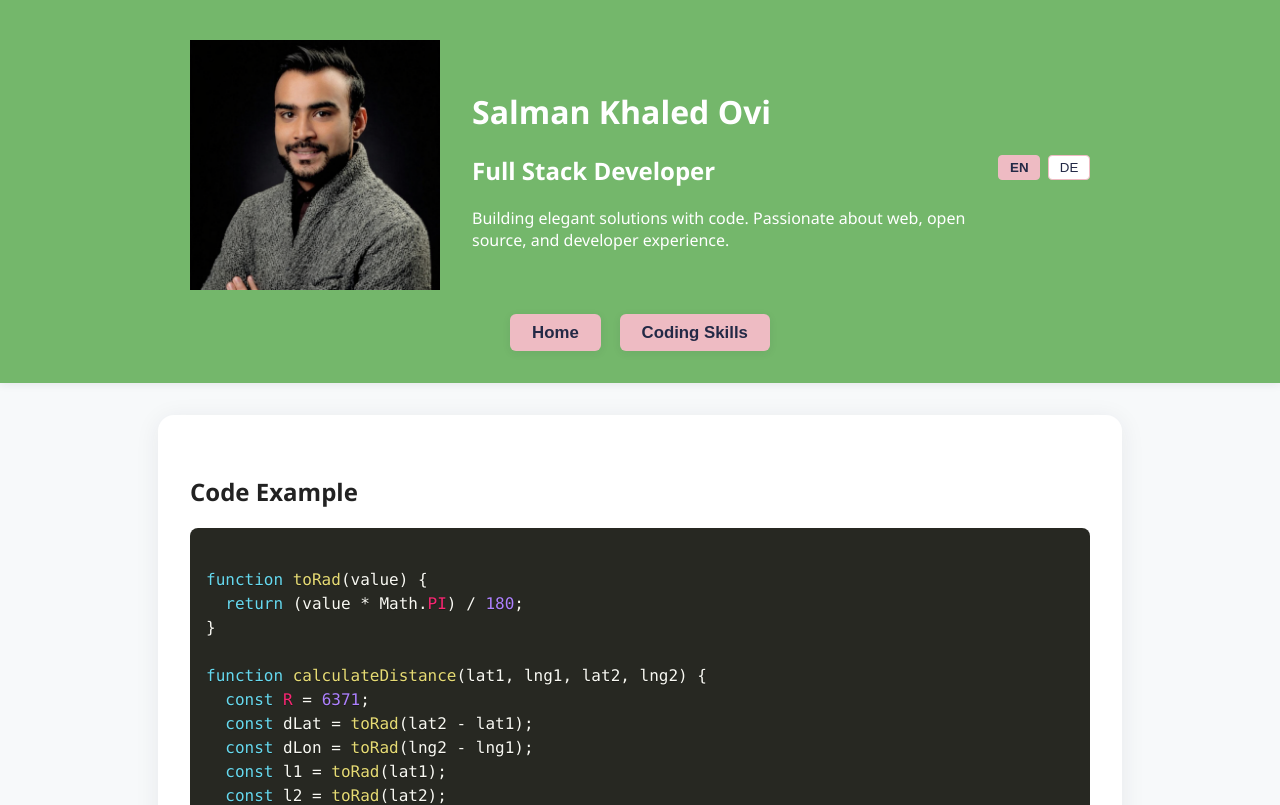
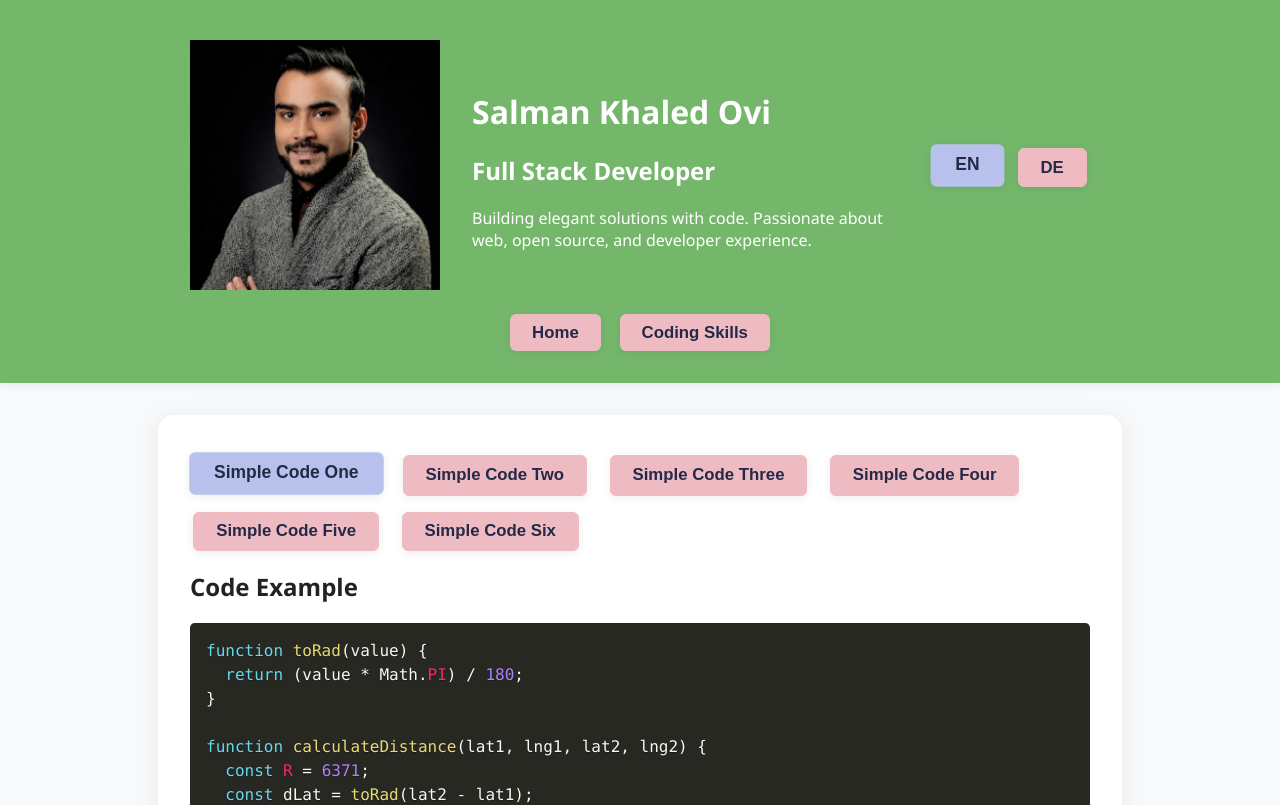
Before and after one commit to salkha/portfolio, a React (Create React App) app: page /coding-skills in a window 1280 px wide. Shown: the top 805 px of the page. Built offline with nearby package versions, Linux system fonts and the light colour scheme.

Commit message:
chages made

```diff
--- a/src/App.js
+++ b/src/App.js
@@ -1,3 +1,4 @@
+// App.js - Main application component, handles routing and language state
 import './index.css';
 import Header from './components/Header';
 import About from './components/About';
@@ -5,21 +6,22 @@ import Skills from './components/Skills';
 import Projects from './components/Projects';
 import Contact from './components/Contact';
 import Footer from './components/Footer';
+import CodingPagination from './components/CodingPagination';
 import Code from './components/Code';
 import React, { useState } from 'react';
-
 import { Routes, Route } from 'react-router-dom';
 
+// Main App function, sets up routes and language switching
 function App() {
   const [lang, setLang] = useState('en');
 
   return (
     <>
+      {/* Header component with language switch */}
       <Header lang={lang} setLang={setLang} />
 
       <main className="container">
         <Routes>
-
           {/* Home Page */}
           <Route
             path="/"
@@ -33,15 +35,21 @@ function App() {
             }
           />
 
-          {/* New Page */}
+          {/* Coding Skills Page */}
           <Route
             path="/coding-skills"
-            element={<Code lang={lang}/>}
+            element={
+              <>
+                {/* CodingPagination and Code components */}
+                <CodingPagination />
+                <Code lang={lang} />
+              </>
+            }
           />
-
         </Routes>
       </main>
 
+      {/* Footer component */}
       <Footer lang={lang} />
     </>
   );
--- a/src/components/About.js
+++ b/src/components/About.js
@@ -2,7 +2,8 @@ import React from 'react';
 import translations from '../localization';
 
 function About({ lang }) {
-  const t = translations[lang];
+  const t = translations[lang] || translations['en']; // fallback to English
+
   return (
     <section className="about">
       <h3>{lang === 'en' ? 'About Me' : 'Über mich'}</h3>
--- a/src/components/Code.js
+++ b/src/components/Code.js
@@ -1,52 +1,37 @@
-import { useEffect } from "react";
+import { useEffect, useState } from "react";
 import Prism from "prismjs";
 import "prismjs/themes/prism-okaidia.css";
 import "prismjs/components/prism-javascript";
+import sampleCodes from "./sampleCodes";
 import translations from '../localization';
 
 export default function Code({ lang }) {
+  const codeList = Object.entries(sampleCodes).map(([key, value]) => ({ key, ...value }));
+  const [activeIdx, setActiveIdx] = useState(0);
+
   useEffect(() => {
     Prism.highlightAll();
-  }, []);
+  }, [activeIdx]);
 
-  const sampleCode = `
-function toRad(value) {
-  return (value * Math.PI) / 180;
-}
-
-function calculateDistance(lat1, lng1, lat2, lng2) {
-  const R = 6371;
-  const dLat = toRad(lat2 - lat1);
-  const dLon = toRad(lng2 - lng1);
-  const l1 = toRad(lat1);
-  const l2 = toRad(lat2);
-
-  const a =
-    Math.sin(dLat / 2) * Math.sin(dLat / 2) +
-    Math.sin(dLon / 2) * Math.sin(dLon / 2) * Math.cos(l1) * Math.cos(l2);
-  const c = 2 * Math.atan2(Math.sqrt(a), Math.sqrt(1 - a));
-  const d = R * c;
-  return d;
-}
-
-export function sortPlacesByDistance(places, lat, lon) {
-  const sortedPlaces = [...places];
-  sortedPlaces.sort((a, b) => {
-    const distanceA = calculateDistance(lat, lon, a.lat, a.lon);
-    const distanceB = calculateDistance(lat, lon, b.lat, b.lon);
-    return distanceA - distanceB;
-  });
-  return sortedPlaces;
-}
-
-`;
+  const t = translations[lang] || translations['en'];
 
   return (
     <section>
-      <h2 >{lang === 'en' ? 'Code Example' : 'Code-Beispiel'}</h2>
-      <pre style={{ maxHeight: "300px", overflow: "auto", borderRadius: "8px" }}>
+      <div className="code-btn-group">
+        {codeList.map((item, idx) => (
+          <button
+            key={item.id}
+            className={`main-btn code-btn${activeIdx === idx ? ' active' : ''}`}
+            onClick={() => setActiveIdx(idx)}
+          >
+            {item.name}
+          </button>
+        ))}
+      </div>
+      <h2>{t.codeHeading}</h2>
+      <pre className="code-block">
         <code className="language-javascript">
-          {sampleCode}
+          {codeList[activeIdx].code}
         </code>
       </pre>
     </section>
--- /dev/null
+++ b/src/components/CodingPagination.js
@@ -0,0 +1,19 @@
+import React from 'react';
+
+function CodingPagination({ total, current, onChange }) {
+  return (
+    <div className="coding-pagination">
+      {Array.from({ length: total }).map((_, idx) => (
+        <button
+          key={idx}
+          className={idx === current ? 'active' : ''}
+          onClick={() => onChange(idx)}
+        >
+          {idx + 1}
+        </button>
+      ))}
+    </div>
+  );
+}
+
+export default CodingPagination;
--- a/src/components/Footer.js
+++ b/src/components/Footer.js
@@ -5,9 +5,7 @@ function Footer({ lang }) {
   const t = translations[lang];
   return (
     <footer className="footer">
-      <div className="container">
-        {t.footer}
-      </div>
+      <p>{t.footerText}</p>
     </footer>
   );
 }
--- a/src/components/Header.js
+++ b/src/components/Header.js
@@ -17,32 +17,14 @@ function Header({ lang, setLang }) {
           <h2>{t.header.title}</h2>
           <p className="subtitle">{t.header.subtitle}</p>
         </div>
-        <div style={{ marginLeft: 'auto', display: 'flex', gap: '0.5rem', alignItems: 'center' }}>
+        <div className="lang-btn-group">
           <button
+            className={`main-btn lang-btn${lang === 'en' ? ' active' : ''}`}
             onClick={() => setLang('en')}
-            style={{
-              background: lang === 'en' ? '#eebbc3' : '#fff',
-              color: lang === 'en' ? '#232946' : '#232946',
-              border: '1px solid #eebbc3',
-              borderRadius: '4px',
-              padding: '0.3em 0.8em',
-              cursor: 'pointer',
-              fontWeight: lang === 'en' ? 'bold' : 'normal',
-              transition: 'background 0.2s',
-            }}
           >EN</button>
           <button
+            className={`main-btn lang-btn${lang === 'de' ? ' active' : ''}`}
             onClick={() => setLang('de')}
-            style={{
-              background: lang === 'de' ? '#eebbc3' : '#fff',
-              color: lang === 'de' ? '#232946' : '#232946',
-              border: '1px solid #eebbc3',
-              borderRadius: '4px',
-              padding: '0.3em 0.8em',
-              cursor: 'pointer',
-              fontWeight: lang === 'de' ? 'bold' : 'normal',
-              transition: 'background 0.2s',
-            }}
           >DE</button>
         </div>
       </div>
--- a/src/components/Projects.js
+++ b/src/components/Projects.js
@@ -1,4 +1,3 @@
-import React from 'react';
 import translations from '../localization';
 
 function Projects({ lang }) {
@@ -6,12 +5,11 @@ function Projects({ lang }) {
   return (
     <section className="projects">
       <h3>{lang === 'en' ? 'Projects' : 'Projekte'}</h3>
-      {t.projects.map((project, idx) => (
-        <div className="project" key={idx}>
-          <h4>{project.title}</h4>
-          <p>{project.description}</p>
-        </div>
-      ))}
+      <ul className="projects-list">
+        {t.projects.map((project, idx) => (
+          <li key={idx}>{project.title}</li>
+        ))}
+      </ul>
     </section>
   );
 }
--- /dev/null
+++ b/src/components/sampleCodes.js
@@ -0,0 +1,76 @@
+const sampleCodes = {
+  simpleCodeOne: {
+    name: "Simple Code One",
+    id: "code1",
+    code: `function toRad(value) {
+  return (value * Math.PI) / 180;
+}
+
+function calculateDistance(lat1, lng1, lat2, lng2) {
+  const R = 6371;
+  const dLat = toRad(lat2 - lat1);
+  const dLon = toRad(lng2 - lng1);
+  const l1 = toRad(lat1);
+  const l2 = toRad(lat2);
+
+  const a =
+    Math.sin(dLat / 2) * Math.sin(dLat / 2) +
+    Math.sin(dLon / 2) * Math.sin(dLon / 2) * Math.cos(l1) * Math.cos(l2);
+  const c = 2 * Math.atan2(Math.sqrt(a), Math.sqrt(1 - a));
+  const d = R * c;
+  return d;
+}
+
+export function sortPlacesByDistance(places, lat, lon) {
+  const sortedPlaces = [...places];
+  sortedPlaces.sort((a, b) => {
+    const distanceA = calculateDistance(lat, lon, a.lat, a.lon);
+    const distanceB = calculateDistance(lat, lon, b.lat, b.lon);
+    return distanceA - distanceB;
+  });
+  return sortedPlaces;
+}`
+  },
+  simpleCodeTwo: {
+    name: "Simple Code Two",
+    id: "code2",
+    code: `function add(a, b) {
+  return a + b;
+}
+console.log(add(2, 3));`
+  },
+  simpleCodeThree: {
+    name: "Simple Code Three",
+    id: "code3",
+    code: `function isEven(n) {
+  return n % 2 === 0;
+}
+console.log(isEven(4)); // true`
+  },
+  simpleCodeFour: {
+    name: "Simple Code Four",
+    id: "code4",
+    code: `function reverseString(str) {
+  return str.split('').reverse().join('');
+}
+console.log(reverseString('hello'));`
+  },
+  simpleCodeFive: {
+    name: "Simple Code Five",
+    id: "code5",
+    code: `function factorial(n) {
+  if (n <= 1) return 1;
+  return n * factorial(n - 1);
+}
+console.log(factorial(5));`
+  },
+  simpleCodeSix: {
+    name: "Simple Code Six",
+    id: "code6",
+    code: `const arr = [1, 2, 3, 4, 5];
+const sum = arr.reduce((acc, val) => acc + val, 0);
+console.log(sum);`
+  }
+};
+
+export default sampleCodes;
--- a/src/index.css
+++ b/src/index.css
@@ -1,3 +1,77 @@
+/* Unified button styles */
+.main-btn {
+  background: #eebbc3;
+  color: #232946;
+  border: 1px solid #eebbc3;
+  border-radius: 6px;
+  padding: 0.5em 1.3em;
+  font-size: 1.05rem;
+  font-weight: 600;
+  cursor: pointer;
+  box-shadow: 0 2px 8px rgba(35,41,70,0.08);
+  transition: background 0.2s, transform 0.2s, border 0.2s;
+  margin: 0 0.2em;
+}
+.main-btn.active,
+.main-btn:focus,
+.main-btn:hover {
+  background: #b8c1ec;
+  color: #232946;
+  border: 2px solid #b8c1ec;
+  outline: none;
+  transform: translateY(-2px) scale(1.04);
+}
+
+.lang-btn-group {
+  margin-left: auto;
+  display: flex;
+  gap: 0.5rem;
+  align-items: center;
+}
+
+.code-btn-group {
+  display: flex;
+  gap: 1rem;
+  margin-bottom: 1rem;
+  flex-wrap: wrap;
+}
+
+.code-block {
+  max-height: 300px;
+  overflow: auto;
+  border-radius: 8px;
+  background: #232946;
+  color: #fff;
+  padding: 1em;
+  font-size: 1rem;
+}
+
+@media (max-width: 900px) {
+  .code-btn-group {
+    gap: 0.7rem;
+    margin-bottom: 1rem;
+  }
+  .main-btn {
+    font-size: 0.95rem;
+    padding: 0.45em 1em;
+  }
+}
+
+@media (max-width: 600px) {
+  .code-btn-group {
+    flex-direction: column;
+    gap: 0.5rem;
+    margin-bottom: 0.7rem;
+    align-items: center;
+  }
+  .main-btn {
+    width: 90vw;
+    max-width: 320px;
+    font-size: 0.95rem;
+    padding: 0.5em 0.5em;
+    border-radius: 8px;
+  }
+}
 body {
   font-family: 'Segoe UI', Arial, sans-serif;
   margin: 0;
--- a/src/localization.js
+++ b/src/localization.js
@@ -26,9 +26,13 @@ const translations = {
       }
     ],
     contact: {
-      emailLabel: "Email",
-      githubLabel: "GitHub",
-      linkedinLabel: "LinkedIn"
+
+      contactText: "Feel free to reach out to me via email or connect with me on GitHub and LinkedIn.",
+      contactLinks: [
+        { label: "Email", url: "mailto:example@example.com" },
+        { label: "GitHub", url: "https://github.com/username" },
+        { label: "LinkedIn", url: "https://www.linkedin.com/in/username/" }
+      ]
     },
     codeHeading: "Code Example",
     footer: "© 2026 Salman Khaled Ovi. All rights reserved."
@@ -60,9 +64,12 @@ const translations = {
       }
     ],
     contact: {
-      emailLabel: "E-Mail",
-      githubLabel: "GitHub",
-      linkedinLabel: "LinkedIn"
+      contactText: "Feel free to reach out to me via email or connect with me on GitHub and LinkedIn.",
+      contactLinks: [
+        { label: "Email", url: "mailto:example@example.com" },
+        { label: "GitHub", url: "https://github.com/username" },
+        { label: "LinkedIn", url: "https://www.linkedin.com/in/username/" }
+      ]
     },
     codeHeading: "Code-Beispiel",
     footer: "© 2026 Salman Khaled Ovi. Alle Rechte vorbehalten."
```
Also changed, not shown: src/components/Contact.js (+7 -4 lines).
